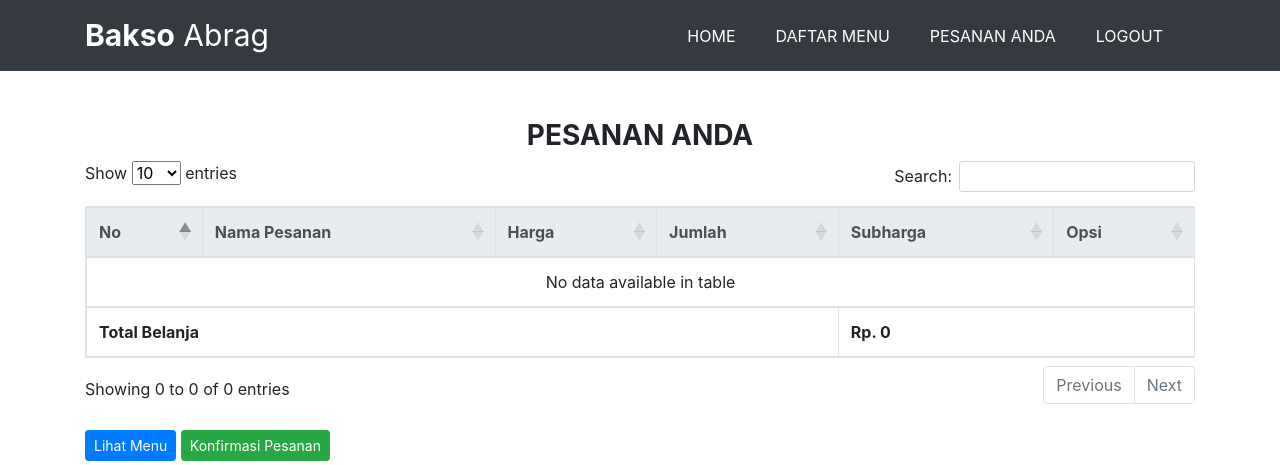
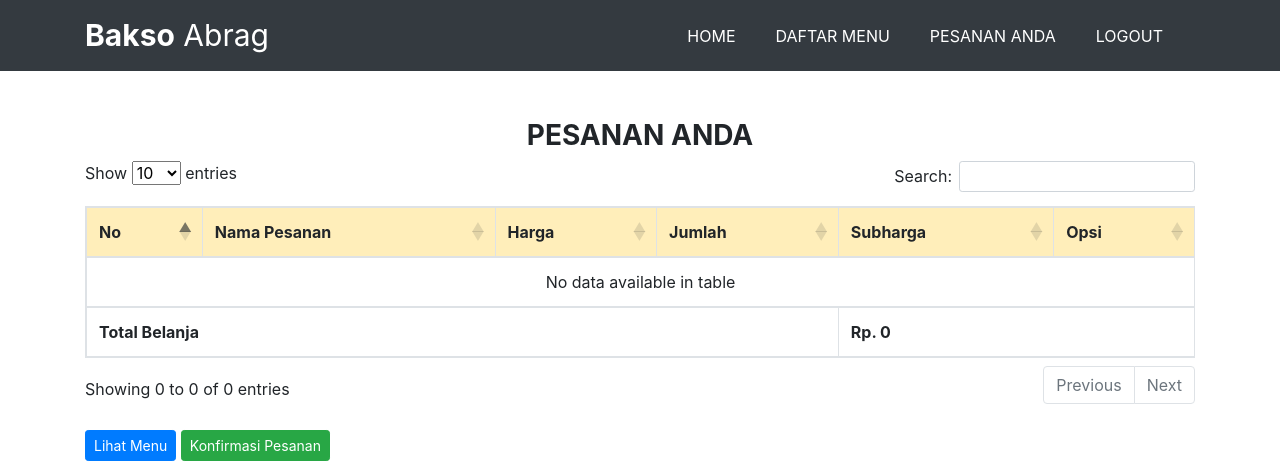
Before and after one commit to rachmafadhillah/Web-Bakso, a PHP site: page /pesanan_pembeli.php in a window 1280 px wide. Shown: the part 350-815 px from the top of the page. Run offline with PHP 8.4, Linux system fonts and the light colour scheme; the visitor is signed in with stand-in values (Sample User, id 1); data that the repository does not hold is empty; some libraries are stand-ins or nearby versions.

Commit message:
Update pesanan_pembeli.php

```diff
--- a/pesanan_pembeli.php
+++ b/pesanan_pembeli.php
@@ -79,8 +79,8 @@ if(empty($_SESSION["pesanan"]) OR !isset($_SESSION["pesanan"]))
 
       </div>
       <table class="table table-bordered" id="example">
-        <thead class="thead-light">
-          <tr class="table-primary">
+        <thead class="thead-warning">
+          <tr class="table-warning">
             <th scope="col">No</th>
             <th scope="col">Nama Pesanan</th>
             <th scope="col">Harga</th>
```
